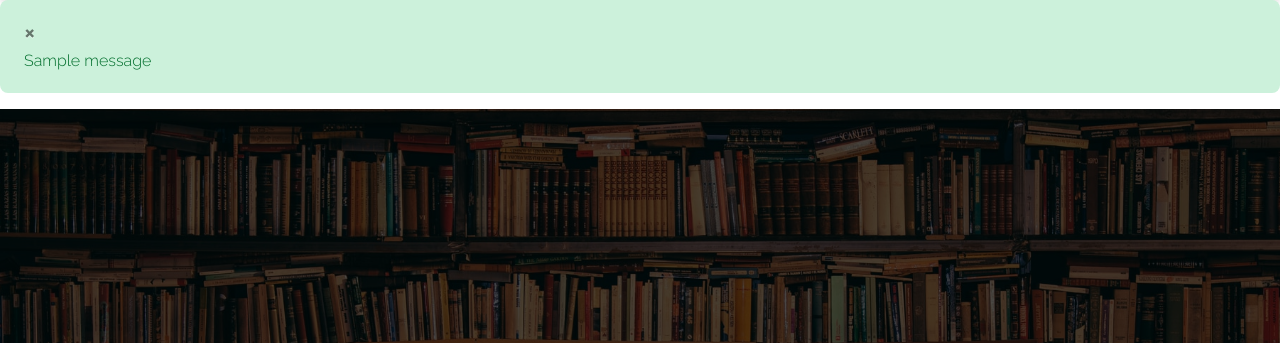
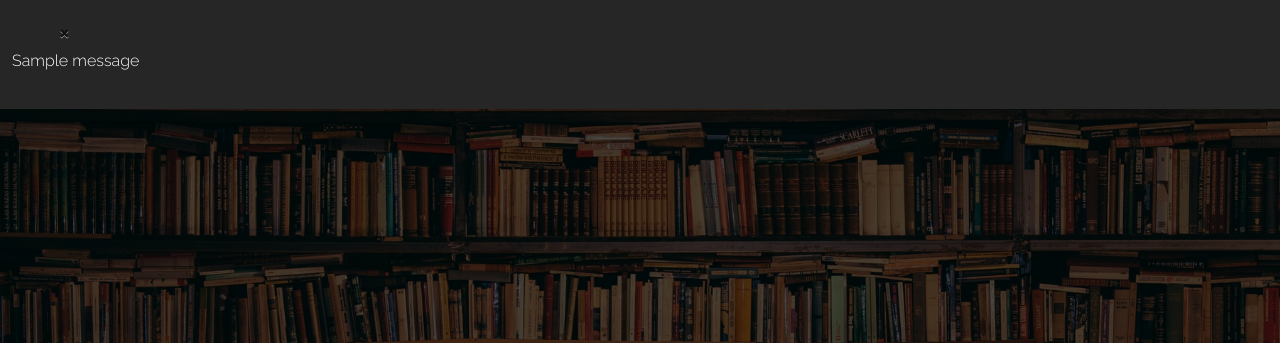
Before and after one commit to jumaemm/Tusome, a Flask app: page / in a window 1280 px wide. Shown: the part 77-420 px from the top of the page. Run offline with Flask 2, Linux system fonts and the light colour scheme; tables that the repository leaves empty hold one stand-in row (values such as "Sample post"); one stand-in notice (Sample message) is shown; parts of the project's set-up code (start-up, migrations or seed data) failed here and were passed over; some libraries are stand-ins or nearby versions.

Commit message:
Alert styling

```diff
--- a/tusome_pkg/site/templates/site/base.html
+++ b/tusome_pkg/site/templates/site/base.html
@@ -57,19 +57,20 @@
       </div>
     </div>
   </nav>
+  <div class = "row bg-dark">
       {% with messages=get_flashed_messages(with_categories=true) %}
         {% if messages %}
           {% for category, message in messages %}
-          <div class="alert alert-{{ category }}">
-            <button type="button" class="m1-2 mb-1 close" data-mdb-dismiss="alert" aria-label="Close">
+          <div class="alert alert-{{ category }} bg-dark text-light">
+            <button type="button" class="m1-2 mb-1 close col-1" data-mdb-dismiss="alert" aria-label="Close">
               <span aria-hidden="true">&times;</span>
             </button>
-            <div class="txt-info">{{ message }}</div>
+            <div class="txt-info col-3">{{ message }}</div>
           </div>
           {% endfor %}
         {% endif %}
       {% endwith %}
-
+    </div>
         {% block content %}
         {% endblock %}
 
```
